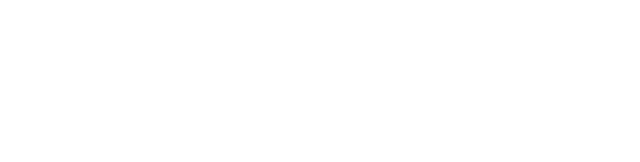
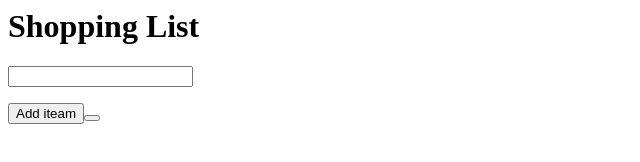
Before and after one commit to abrahamperez/abrahamperez.github.io, a plain HTML site: page LIST/index.html in a window 1280 px wide. Shown: the whole page, without its empty margins (0-640 px from the left). Drawn offline with nearby package versions, Linux system fonts and the light colour scheme.

Commit message:
Update index.html

```diff
--- a/LIST/index.html
+++ b/LIST/index.html
@@ -1,3 +1,17 @@
-<HTML>
+<html>
   <head>
-    <title>Anime List</title>
+    <title>Shopping list</title>
+    <meta charset="UTF-8">
+    <link rel="stylesheet" type="text/css" href="index.css">
+    <script type="text/javascript" src="http://code.jquery.com/jquery-2.0.0.min.js"></script>
+    <script type="text/javascript" src="javascript.js"></script>
+  </head>
+  <body>
+    <h1>Shopping List</h1>
+    <form>
+    <input>
+    </form>
+    <button>Add iteam
+    <button></button>
+  </body>
+</html>
```
